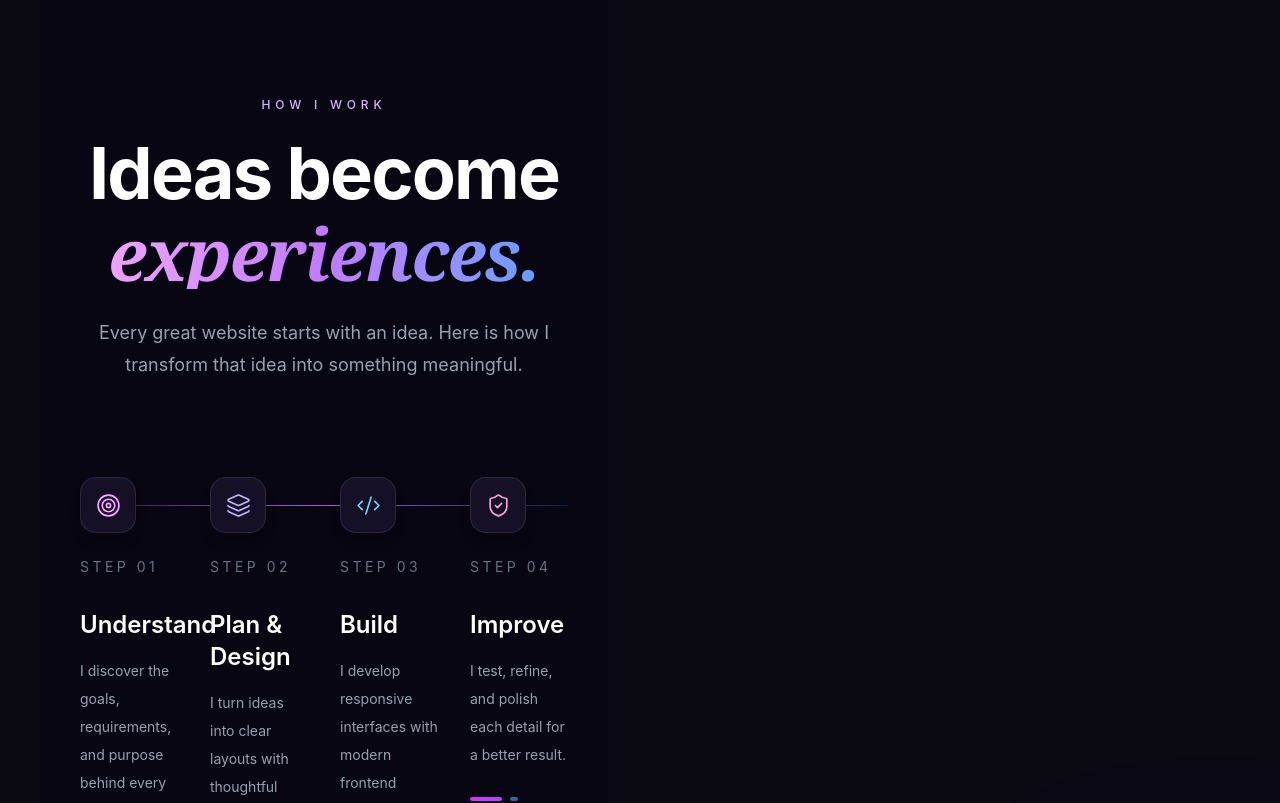
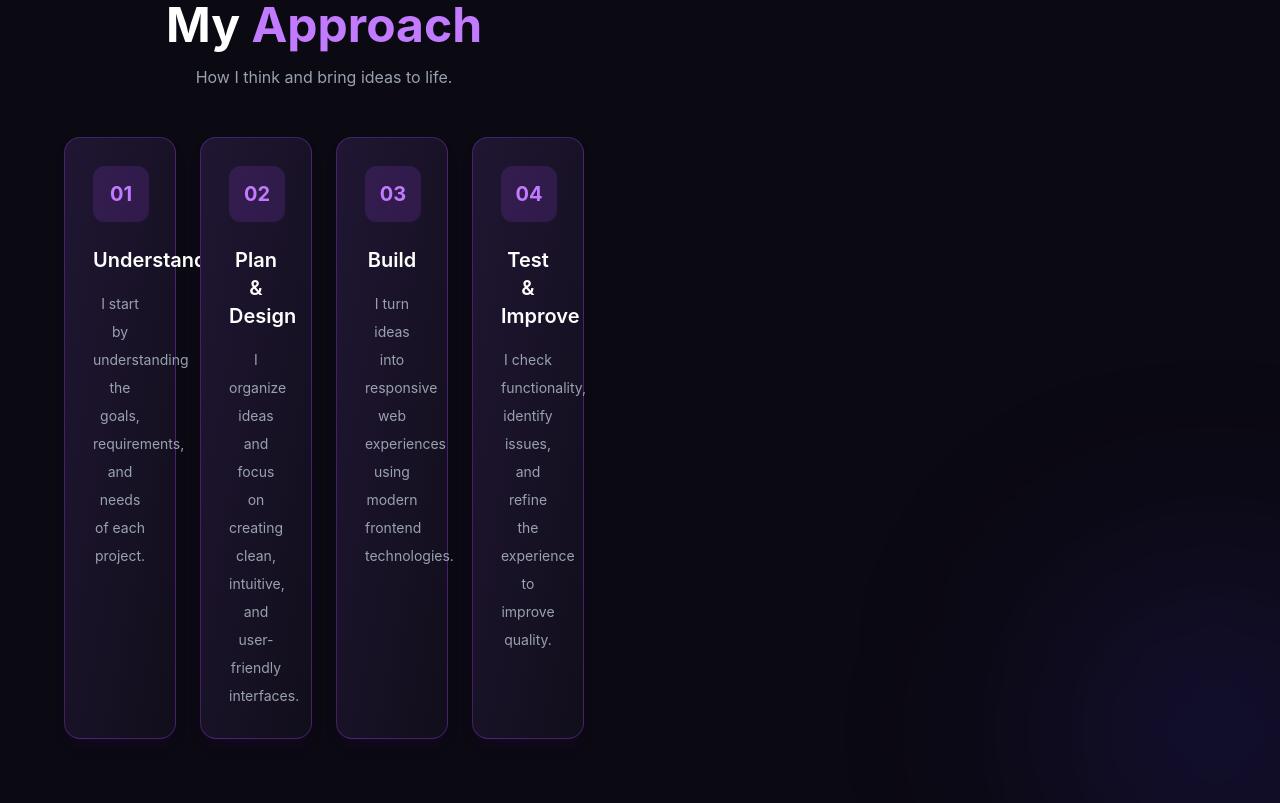
Before and after one commit to saraehrari/Protfolio, a React (Vite) app in the folder Protfolio/: page /about in a window 1280 px wide. Shown: the part 840-1643 px from the top of the page. Built offline with nearby package versions, Linux system fonts and the light colour scheme; the HTML template or start-up script is replaced by a standard one.

Commit message:
Update Myapproach.jsx

```diff
--- a/Protfolio/src/Components/Myapproach.jsx
+++ b/Protfolio/src/Components/Myapproach.jsx
@@ -1,126 +1,60 @@
+export default function Myapproach(){
+    const Approach=[
+    {    name:'Understand',
+        descreption:"I start by understanding the goals, requirements, and needs of each project.",
 
-import { Target, Layers3, Code2, ShieldCheck } from "lucide-react";
+    },
+    {    name:'Plan & Design',
+        descreption:"I organize ideas and focus on creating clean, intuitive, and user-friendly interfaces.",
 
-const steps = [
-  {
-    number: "01",
-    title: "Understand",
-    description:
-      "I discover the goals, requirements, and purpose behind every project.",
-    icon: Target,
-    color: "text-fuchsia-300",
-  },
-  {
-    number: "02",
-    title: "Plan & Design",
-    description:
-      "I turn ideas into clear layouts with thoughtful user experiences.",
-    icon: Layers3,
-    color: "text-violet-300",
-  },
-  {
-    number: "03",
-    title: "Build",
-    description:
-      "I develop responsive interfaces with modern frontend technologies.",
-    icon: Code2,
-    color: "text-sky-300",
-  },
-  {
-    number: "04",
-    title: "Improve",
-    description:
-      "I test, refine, and polish each detail for a better result.",
-    icon: ShieldCheck,
-    color: "text-pink-300",
-  },
-];
+    },
+    {    name:'Build',
+        descreption:"I turn ideas into responsive web experiences using modern frontend technologies.",
 
-export default function Myapproach() {
-  return (
-    <section className="relative center overflow-hidden bg-[#080612] px-6 py-28 text-white sm:px-10 lg:py-36">
-      {/* Colorful background */}
-      <div
-        aria-hidden="true"
-        className="absolute -left-40 top-10 -z-10 h-96 w-96 rounded-full bg-purple-700/30 blur-[130px]"
-      />
-      <div
-        aria-hidden="true"
-        className="absolute -right-32 top-1/3 -z-10 h-96 w-96 rounded-full bg-blue-600/20 blur-[130px]"
-      />
-      <div
-        aria-hidden="true"
-        className="absolute bottom-0 left-1/3 -z-10 h-72 w-72 rounded-full bg-pink-600/15 blur-[120px]"
-      />
+    },
+    {    name:'Test & Improve',
+        descreption:"I check functionality, identify issues, and refine the experience to improve quality.",
 
-      <div className="mx-auto max-w-7xl">
-        {/* Heading */}
-        <header className="mx-auto max-w-3xl text-center">
-          <p className="mb-6 text-xs font-medium uppercase tracking-[0.4em] text-purple-300">
-            How I Work
-          </p>
+    }
+    ]
 
-          <h2 className="text-5xl font-bold tracking-tight sm:text-7xl">
-            Ideas become
-            <span className="mt-2 block bg-gradient-to-r from-fuchsia-300 via-purple-400 to-blue-400 bg-clip-text font-serif italic text-transparent">
-              experiences.
-            </span>
-          </h2>
+return (
+  <section className="min-h-screen flex flex-col items-center justify-center bg-[#0B0912] px-6 py-12 text-white">
 
-          <p className="mx-auto mt-7 max-w-xl text-base leading-8 text-gray-400 sm:text-lg">
-            Every great website starts with an idea. Here is how I transform
-            that idea into something meaningful.
-          </p>
-        </header>
+    <div className="w-full max-w-6xl mx-auto">
 
-        {/* Timeline */}
-        <div className="relative mt-24">
+      <div className="text-center mb-12">
+        <h1 className="text-4xl md:text-5xl font-bold">
+          My <span className="text-purple-400">Approach</span>
+        </h1>
+
+        <p className="text-gray-400 mt-4">
+          How I think and bring ideas to life.
+        </p>
+      </div>
+
+      <div className="grid grid-cols-1 sm:grid-cols-2 lg:grid-cols-4 gap-6 justify-center">
+
+        {Approach.map((e, index) => (
           <div
-            aria-hidden="true"
-            className="absolute left-0 right-0 top-7 hidden h-px bg-gradient-to-r from-fuchsia-500/20 via-purple-400/80 to-blue-500/20 lg:block"
-          />
+            key={e.name}
+            className="w-full rounded-2xl border border-purple-500/30 bg-gradient-to-br from-[#201633] to-[#110E1B] p-7 text-center shadow-lg shadow-purple-900/10 transition duration-300 hover:-translate-y-2 hover:border-purple-400 hover:shadow-purple-500/20"
+          >
+            <div className="mx-auto mb-6 flex h-14 w-14 items-center justify-center rounded-xl bg-purple-500/15 text-xl font-bold text-purple-400">
+              0{index + 1}
+            </div>
 
-          <div className="grid gap-14 sm:grid-cols-2 lg:grid-cols-4 lg:gap-8">
-            {steps.map(({ number, title, description, icon: Icon, color }) => (
-              <article key={number} className="group relative">
-                <div className="mb-8 flex items-center gap-4 lg:block">
-                  <div
-                    className={`relative z-10 flex h-14 w-14 shrink-0 items-center justify-center rounded-2xl border border-white/10 bg-[#151026] shadow-lg transition duration-300 group-hover:-translate-y-1 group-hover:border-purple-400/60 group-hover:shadow-purple-500/20 ${color}`}
-                  >
-                    <Icon size={25} strokeWidth={1.6} />
-                  </div>
+            <h2 className="mb-4 text-xl font-semibold">
+              {e.name}
+            </h2>
 
-                  <span className="text-sm tracking-[0.25em] text-gray-500 lg:mt-6 lg:block">
-                    STEP {number}
-                  </span>
-                </div>
+            <p className="text-sm leading-7 text-gray-400">
+              {e.descreption}
+            </p>
+          </div>
+        ))}
 
-                <h3 className="text-2xl font-semibold transition-colors group-hover:text-purple-200">
-                  {title}
-                </h3>
-
-                <p className="mt-4 max-w-sm text-sm leading-7 text-gray-400">
-                  {description}
-                </p>
-
-                <div className="mt-7 flex items-center gap-2">
-                  <span className="h-1 w-8 rounded-full bg-gradient-to-r from-fuchsia-500 to-purple-500 transition-all group-hover:w-14" />
-                  <span className="h-1 w-2 rounded-full bg-blue-400/60" />
-                </div>
-              </article>
-            ))}
-          </div>
-        </div>
-
-        {/* Closing statement */}
-        <div className="mt-24 border-t border-white/10 pt-8 text-center">
-          <p className="text-sm tracking-wide text-gray-400">
-            Thoughtful process.
-            <span className="mx-2 text-purple-400">✦</span>
-            Meaningful results.
-          </p>
-        </div>
       </div>
-    </section>
-  );
-}
+    </div>
+  </section>
+);}
```
